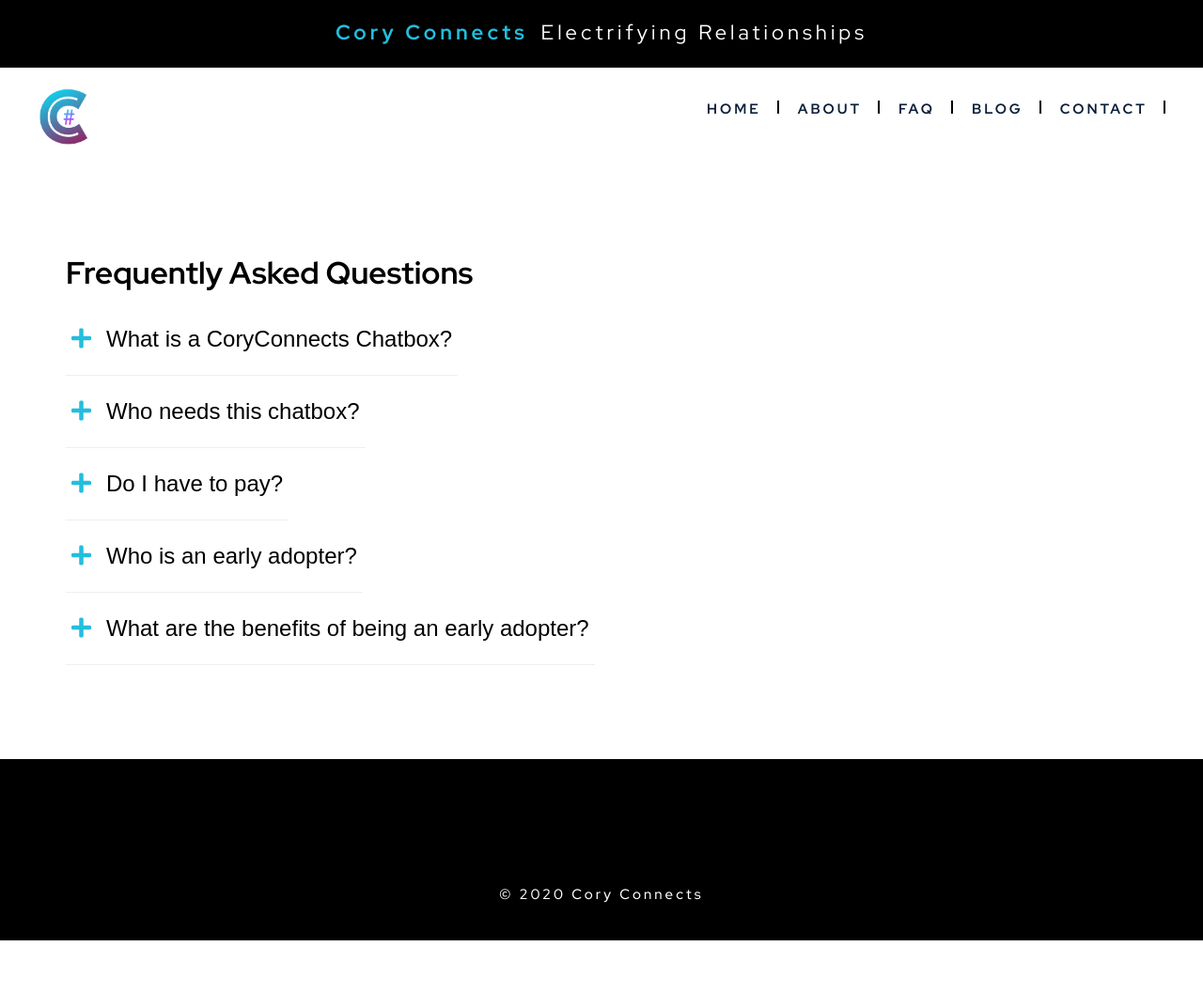
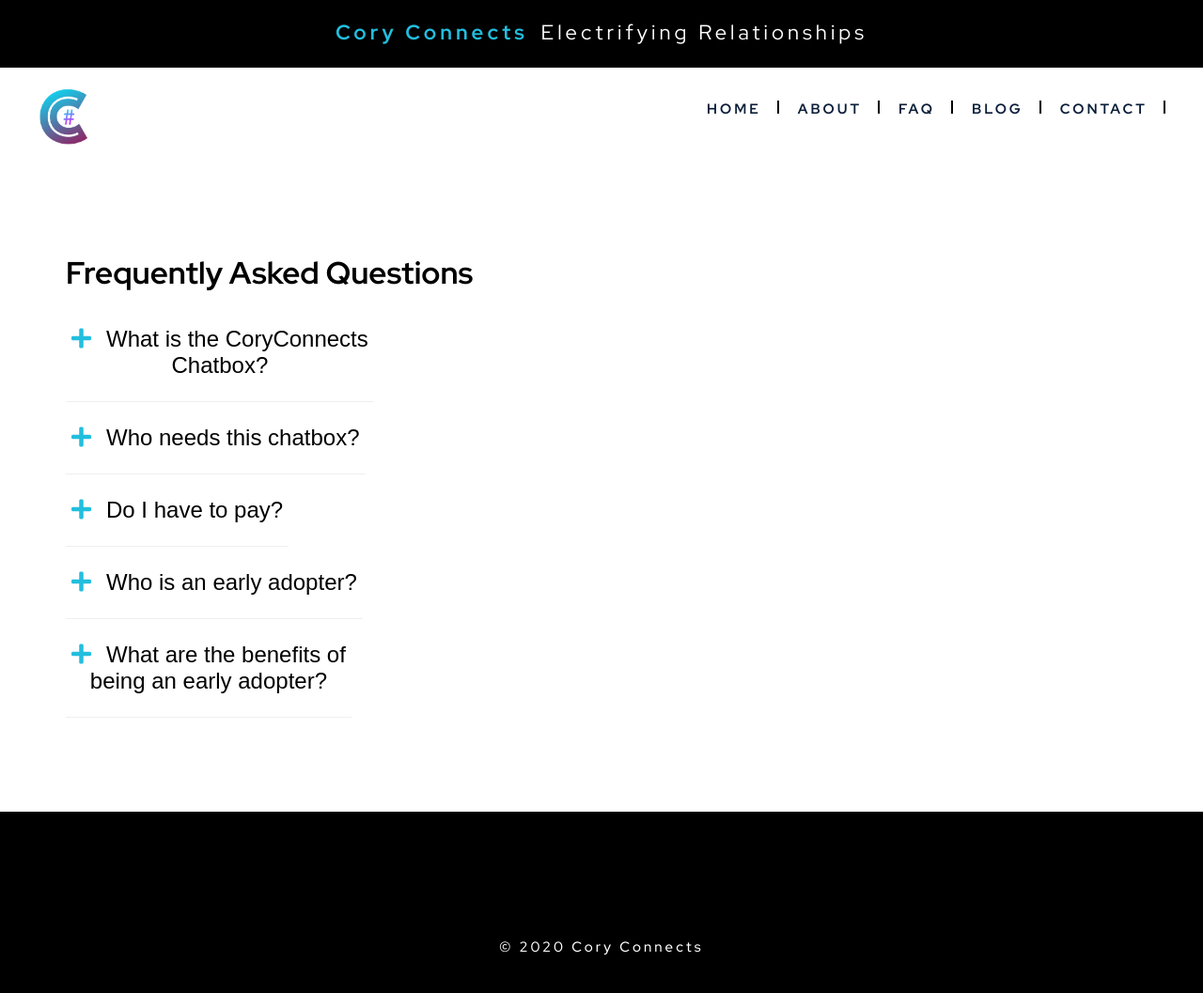
Before and after one commit to andreanthony/andreanthony.github.io, a Jekyll site: the page faq.html, which Jekyll copies as it is, in a window 1280 px wide. Shown: the whole page at 94% size. Built offline with Jekyll 4.4.1, drawn with Linux system fonts in a browser that asks for light colours; nearby versions of some CDN libraries; some web fonts are replaced; before the commit the page ends 1001 px from its top, so only the background shows below that.

Commit message:
Update faq.html

```diff
--- a/faq.html
+++ b/faq.html
@@ -61,7 +61,7 @@
 
 <h1>Frequently Asked Questions</h1>
 
-<div><button class="FaqItem"><span class="fa-plus"></span>What is a CoryConnects Chatbox?</button>
+<div><button class="FaqItem"><span class="fa-plus"></span>What is the CoryConnects<br>Chatbox?</button>
 <div class="content" style="display: none;">
   <p>CoryConnects Chatbox helps you become 100x more successful in achieving your on LinkedIn by answering all your questions related to LinkedIn Profile, Content Posting and auto-suggests the best way to boost your profile to connect you with the right network of people</p>
 </div></div>
@@ -77,7 +77,7 @@
 <div class="content" style="display: none;">
   <p>The Chatbox is available in the best version for a few people only. You become an early adopter after signing up on this website and become one of the first few people across the globe to use this world class technology and use it for your social media growth and success</p>
 </div></div>
-<div><button class="FaqItem"><span class="fa-plus"></span>What are the benefits of being an early adopter?</button>
+<div><button class="FaqItem"><span class="fa-plus"></span>What are the benefits of<br>being an early adopter?</button>
 <div class="content" style="display: none;">
   <p>Apart from getting access to this world class technology to use for your success, you get FREE access to frequent giveaways for social media growth hacking, e-books, webinars and mentoring calls with none other than Cory Warfield, himself. Keep an eye out for our newsletter for more information.</p>
 </div></div>
```
